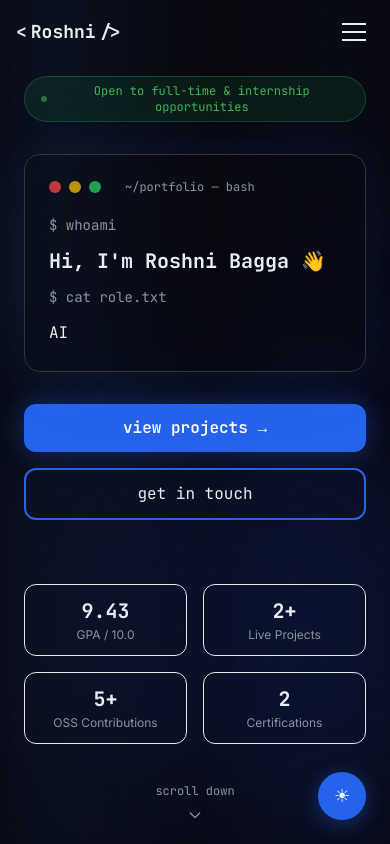
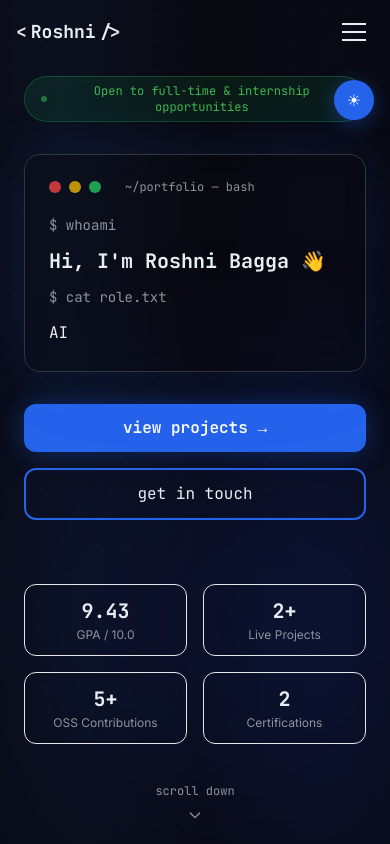
Before and after one commit to Roshni866/portfolio, a React (Vite) app: page / in a window 390 px wide. Shown: the top 844 px of the page. Built offline with nearby package versions, Linux system fonts and the light colour scheme.

Commit message:
fixed floating button

```diff
--- a/src/components/Navbar.tsx
+++ b/src/components/Navbar.tsx
@@ -90,13 +90,14 @@ export default function Navbar() {
       </nav>
 
       {/* Floating theme toggle — visible on mobile only */}
+      {/* Floating theme toggle — visible on mobile only */}
 <button
   onClick={toggle}
-        className="md:hidden fixed bottom-6 right-6 z-50 w-12 h-12 rounded-full
-          flex items-center justify-center text-lg shadow-lg
+  className="md:hidden fixed top-20 right-4 z-50 w-10 h-10 rounded-full
+    flex items-center justify-center text-base shadow-lg
     transition-all duration-300 active:scale-95"
   style={{
-          background: dark ? '#2563eb' : '#2563eb',
+    background: '#2563eb',
     color: '#fff',
     boxShadow: '0 4px 20px rgba(37,99,235,0.4)'
   }}
```
Lines whose indentation alone changed are shown as unchanged.
